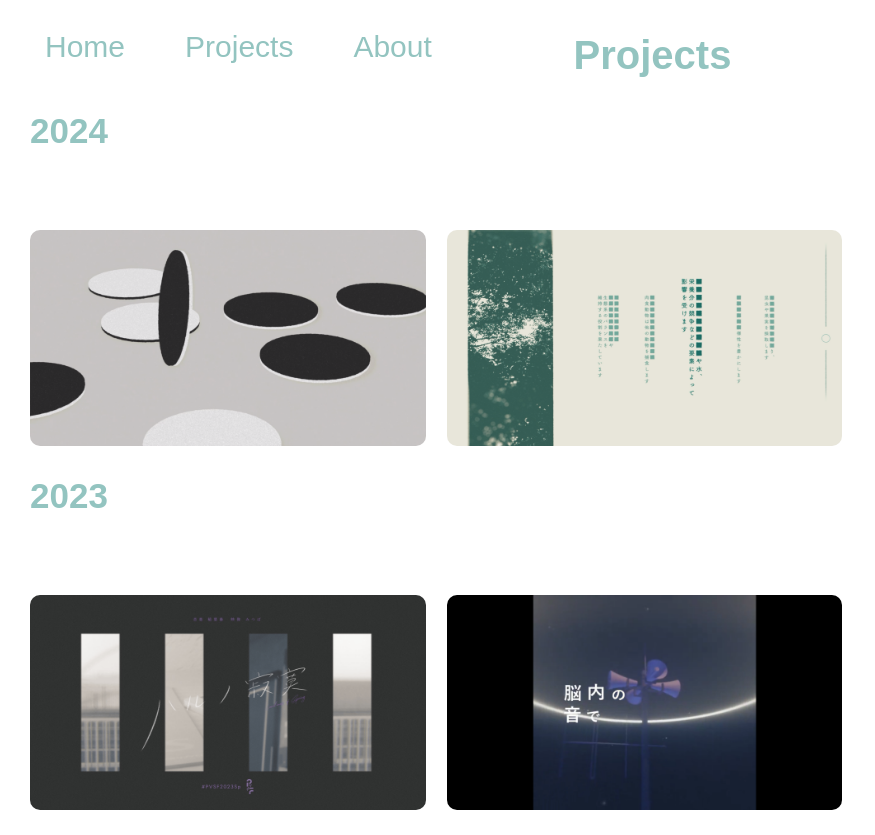
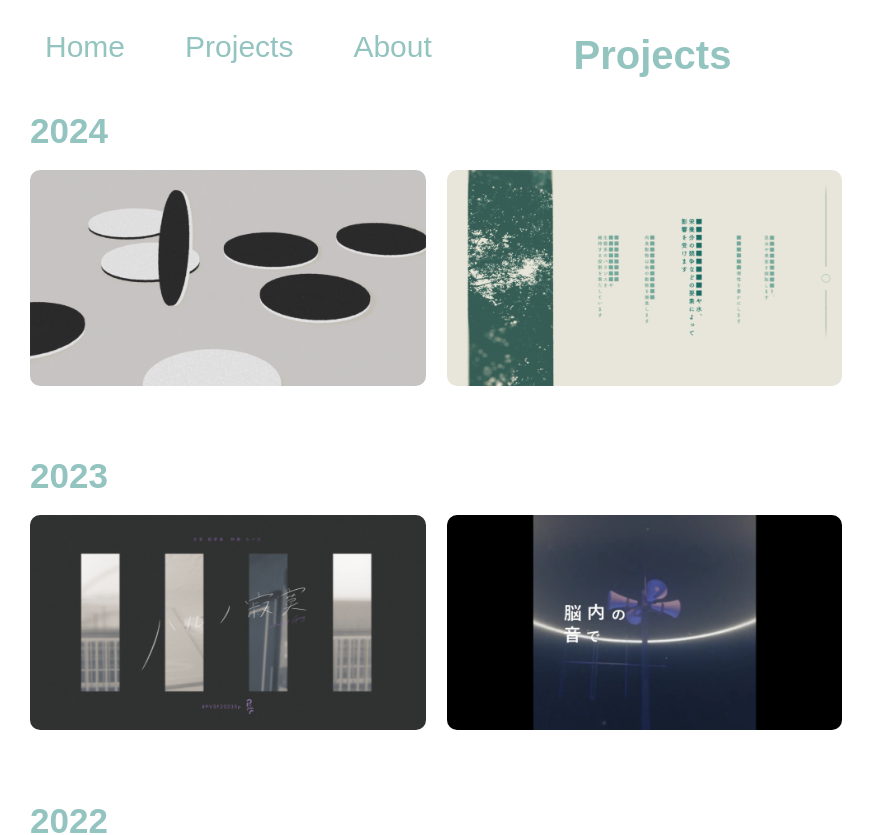
Before and after one commit to 3itsu8/3itsu8.github.io, a Next.js app: page /projects in a window 1280 px wide. Shown: the top 835 px of the page, without its empty margins (0-875 px from the left). Built offline with nearby package versions, Linux system fonts and the light colour scheme; a web font is replaced by a local one.

Commit message:
レイアウトのずれの修正

```diff
--- a/src/app/projects/projects.module.css
+++ b/src/app/projects/projects.module.css
@@ -37,8 +37,9 @@ Projects
   display: grid;
   grid-template-columns: 1fr 1fr 1fr;
   row-gap: 10px;
+  margin-top: -60px;
   padding-left: 30px;
-  padding-bottom: 40px;
+  padding-bottom: 80px;
 }
 
 .contents_year {
@@ -51,6 +52,7 @@ Projects
   width: 95%;
   height: 95%;
   border-radius: 10px;
+  filter: blur(0px);
 }
 
 .content a {
```
